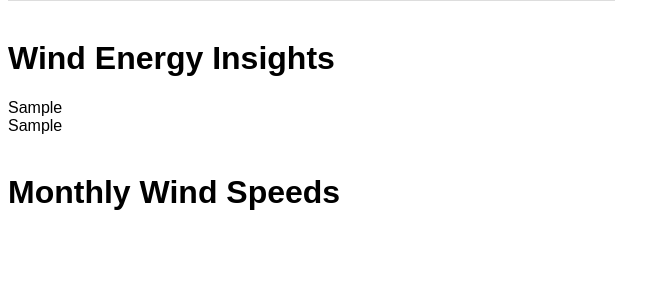
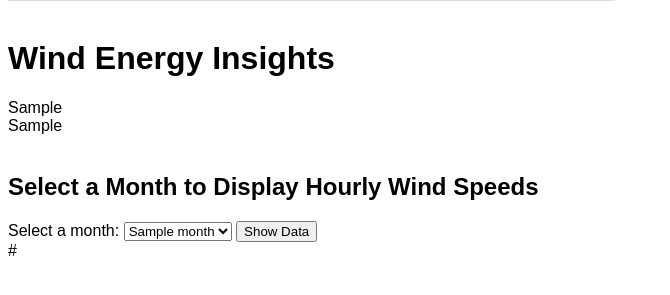
Before and after one commit to NathanPaceydev/Virtual-Power-Plant, a Flask app: template flask app/templates/wind.html in a window 1280 px wide. Shown: the part 274-569 px from the top of the page, without its empty margins (0-670 px from the left). Run offline with Flask 3, Linux system fonts and the light colour scheme; the template is opened without the code that fills it: most values are stand-ins (such as "Sample title", 1, 10 or a date in 2020).

Commit message:
added monthly hourly wind plots

```diff
--- a/flask app/app.py
+++ b/flask app/app.py
@@ -150,7 +150,9 @@ def solar():
 def contact():
     return render_template('contact.html')
 
-@app.route('/wind')
+
+
+@app.route('/wind', methods=['GET', 'POST'])
 def wind():
     # Retrieve latitude and longitude from session
     latitude = session.get('latitude', 'Not provided')
@@ -218,6 +220,8 @@ def wind():
     # Convert 'date' to a datetime index in the DataFrame
     hourly_dataframe.set_index('date', inplace=True)
 
+    ### Montly Average Plotting ###
+
     # Extract month from the index (date)
     hourly_dataframe['month'] = hourly_dataframe.index.month
 
@@ -268,8 +272,97 @@ def wind():
     plot1 = fig1.to_html(full_html=False) if 'fig1' in locals() else None
     plot2 = fig2.to_html(full_html=False) if fig2 else None
 
+    ### Monthly Specific Plotting ###
+    # Sample wind speeds at 10m and 100m for demonstration
+    # These should be replaced with your actual data arrays
+    wind_speed_10m = hourly_data["wind_speed_10m"]
+    wind_speed_100m = hourly_data["wind_speed_100m"]
+
+    # Define the heights for the wind speeds we have and the ones we want to interpolate
+    measured_heights = np.array([10, 100])
+    interpolate_heights = np.array([20, 30, 40, 50, 60, 80])
+    interpolated_speeds = {f'wind_speed_{h}m': [] for h in interpolate_heights}
+
+    # Iterate over each hour
+    for i in range(len(wind_speed_10m)):
+        # Current wind speeds at 10m and 100m for the hour
+        current_speeds = np.array([wind_speed_10m[i], wind_speed_100m[i]])
+
+        # Fit the curve for this hour's data
+        popt, _ = curve_fit(log_wind_profile, measured_heights, current_speeds)
+
+        # Use the obtained fit to calculate speeds at desired heights
+        for h in interpolate_heights:
+            interpolated_speed = log_wind_profile(h, *popt)
+            interpolated_speeds[f'wind_speed_{h}m'].append(interpolated_speed)
+
+    for height, speeds in interpolated_speeds.items():
+        hourly_data[height] = speeds
+
+    # Convert hourly_data to a DataFrame
+    hourly_dataframe = pd.DataFrame(data=hourly_data)
+
+
+    # Check if 'date' is already the index or a column in the DataFrame
+    if 'date' in hourly_dataframe.columns:
+        # Convert 'date' column to datetime if it exists as a column
+        hourly_dataframe['date'] = pd.to_datetime(hourly_dataframe['date'])
+        # Set 'date' as the DataFrame index
+        hourly_dataframe.set_index('date', inplace=True)
+    elif not isinstance(hourly_dataframe.index, pd.DatetimeIndex):
+        # If 'date' is not a column and the index is not already a DatetimeIndex, attempt conversion
+        hourly_dataframe.index = pd.to_datetime(hourly_dataframe.index)
+
+    ## make the user select a month defualt it to JAN
+    selected_month = 1  # Default to January
+    ## Get user request ##
+    if request.method == 'POST':
+        selected_month = int(request.form.get('month_select', selected_month))
+
+    # Filter the DataFrame for January
+    month_data = hourly_dataframe[hourly_dataframe.index.month == selected_month]
+
+
+    # Ensure january_data's index is in a compatible format (datetime)
+    dates = month_data.index  # No need to convert if index is already datetime
+
+    # Create a subplot
+    fig3 = make_subplots(rows=1, cols=1)
+
+    # Plotting measured wind speeds at 10m and 100m
+    fig3.add_trace(go.Scatter(x=dates, y=month_data['wind_speed_10m'], mode='lines', name='10m (measured)', line=dict(color='blue')))
+    fig3.add_trace(go.Scatter(x=dates, y=month_data['wind_speed_100m'], mode='lines', name='100m (measured)', line=dict(color='red')))
+
+    # Plotting interpolated wind speeds
+    for height in ['20m', '30m', '40m', '50m', '60m', '80m']:
+        fig3.add_trace(go.Scatter(x=dates, y=month_data[f'wind_speed_{height}'], mode='lines', name=f'{height} (interpolated)', line=dict(dash='dash')))
+
+
+
+    # Update plot layout
+    fig3.update_layout(
+        title='Hourly Wind Speeds for January by Height',
+        xaxis_title='Date',
+        yaxis_title='Wind Speed (m/s)',
+        legend_title='Wind Speed',
+        xaxis=dict(
+            tickangle=45,
+            nticks=10  # Optional: Adjust the number of x-axis labels
+        )
+    )
+
+    # update month name title
+    month_name = calendar.month_name[selected_month]
+    months = {i: calendar.month_name[i] for i in range(1, 13)}
+
+    fig3.update_layout(title=f'Hourly Wind Speeds for {month_name} by Height')
+
+    # Convert Plotly figure to HTML for Flask rendering
+    hourly_month_plot_html = fig3.to_html(full_html=False)
+
+
     # Pass the plot to the template
-    return render_template('wind.html', plot1=plot1, plot2=plot2, postal_code=postal_code, latitude=latitude, longitude=longitude)
+    return render_template('wind.html', months=months, hourly_wind_plot=hourly_month_plot_html, plot1=plot1, plot2=plot2, postal_code=postal_code, latitude=latitude, longitude=longitude)
 
 
 @app.route('/download-csv')
--- a/flask app/templates/wind.html
+++ b/flask app/templates/wind.html
@@ -52,11 +52,22 @@
 
 <h1>Wind Energy Insights</h1>
 
+
 <div>{{ plot1|safe }}</div>
 <div>{{ plot2|safe }}</div>
 <br>
-<h1>Monthly Wind Speeds</h1>
-
+<h2>Select a Month to Display Hourly Wind Speeds</h2>
+<form action="{{ url_for('wind') }}" method="post">
+    <label for="month_select">Select a month:</label>
+    <select name="month_select" id="month_select">
+        {% for num, name in months.items() %}  <!-- Corrected line -->
+            <option value="{{ num }}">{{ name }}</option>
+        {% endfor %}
+    </select>
+    <button type="submit">Show Data</button>
+</form>
+    <div>{{ hourly_wind_plot|safe }}</div>
+<br>
 
 
 
```
